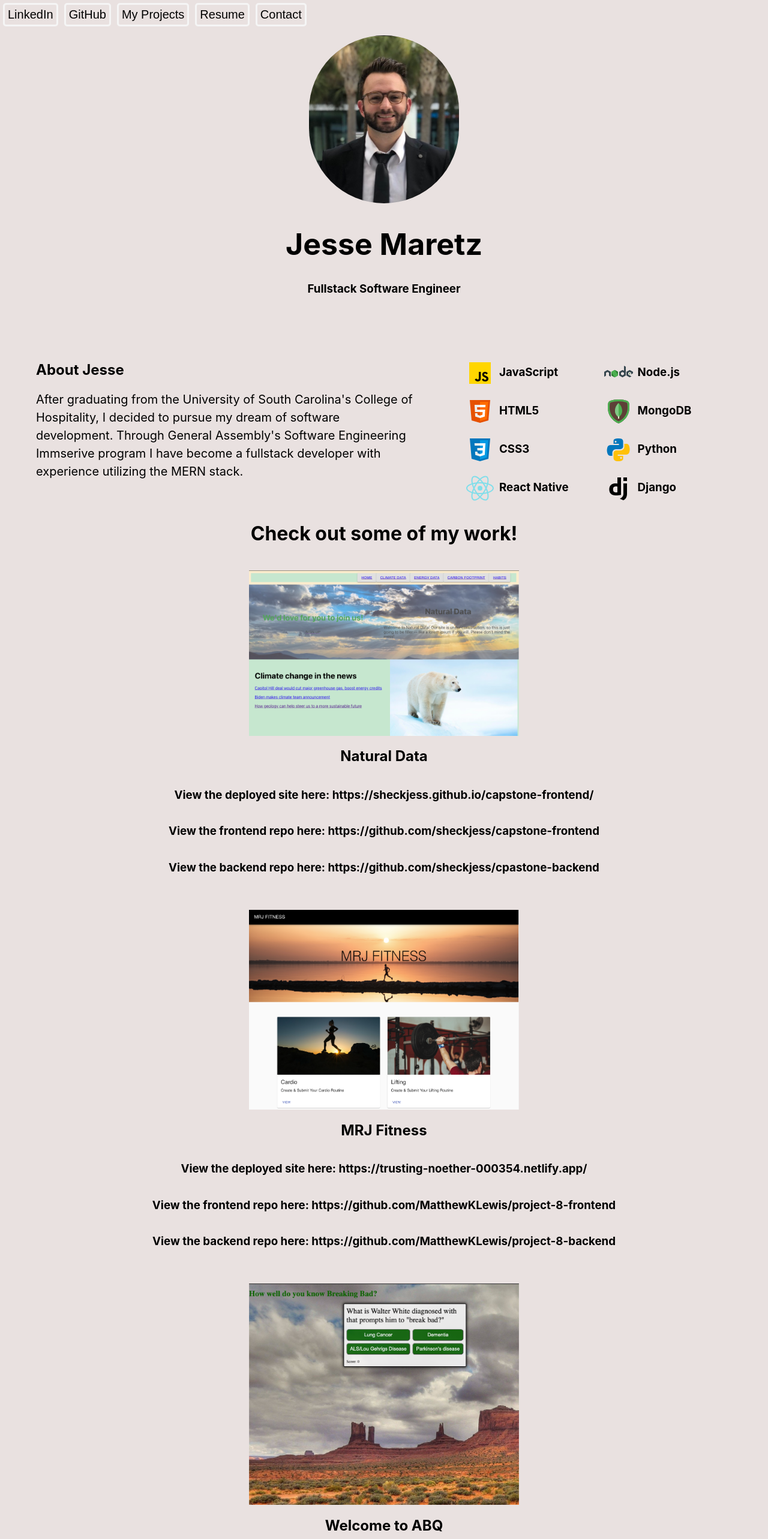
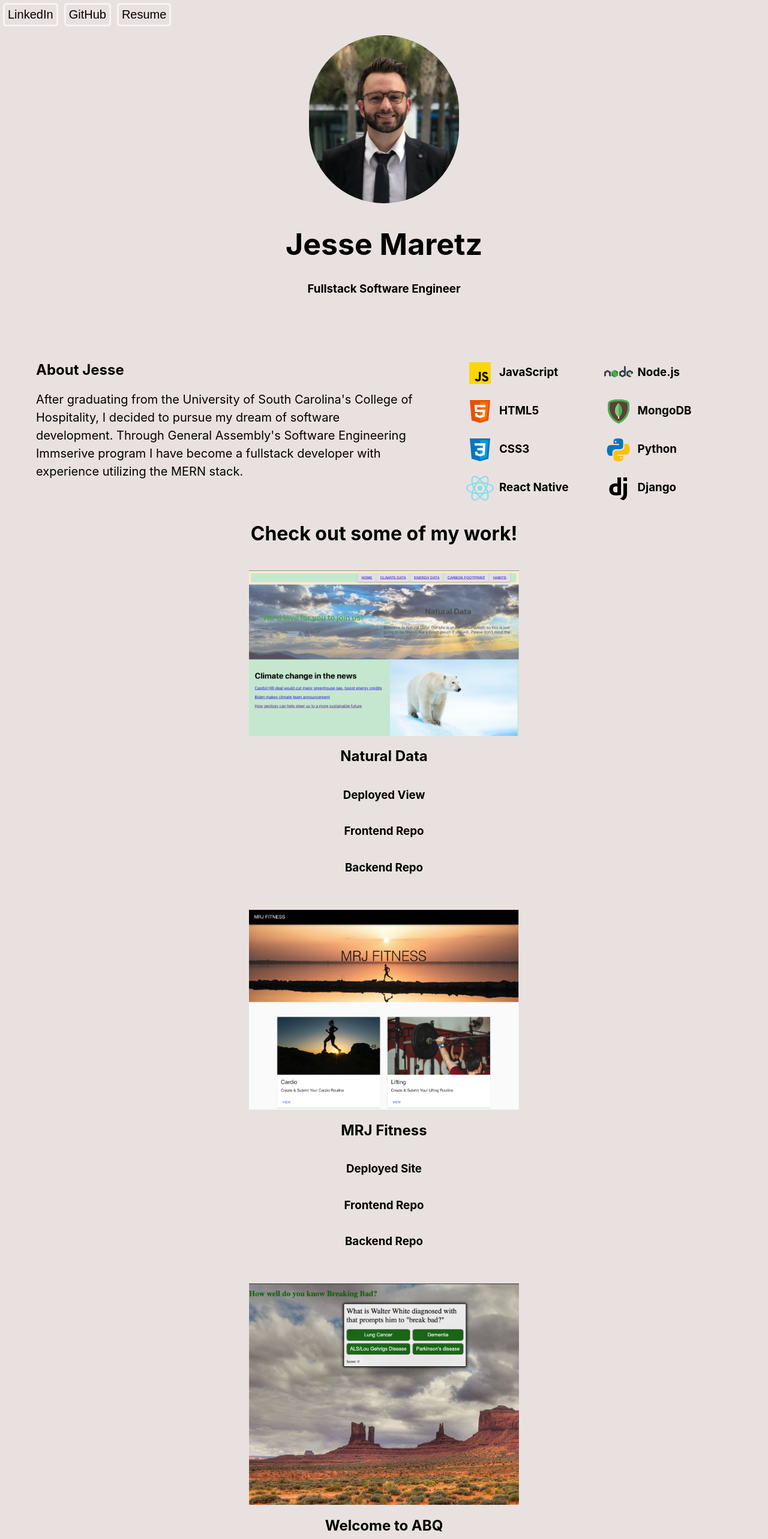
Before and after one commit to sheckjess/my-portfolio-site, a React (Create React App) app: page / in a window 1280 px wide. Shown: the top 2566 px of the page at 60% size. Built offline with nearby package versions, Linux system fonts and the light colour scheme.

Commit message:
added clickable links

```diff
--- a/src/App.js
+++ b/src/App.js
@@ -15,15 +15,32 @@ class App extends Component {
 
 
 
-  handleNaturalData = () => {
+  handleNattyDep = () => {
     window.location = "https://github.com/sheckjess/capstone-frontend"
   }
-  handleMRJ = () => {
+  handleNattyFront = () => {
+    window.location = "https://github.com/sheckjess/capstone-frontend"
+  }
+  handleNattyBack = () => {
+    window.location = "https://github.com/sheckjess/cpastone-backend"
+  }
+  handleMRJDep = () => {
     window.location = "https://trusting-noether-000354.netlify.app/"
   }
-  handleABQ = () => {
+  handleMRJFront = () => {
+    window.location = "https://github.com/MatthewKLewis/project-8-frontend"
+  }
+  handleMRJBack = () => {
+    window.location = "https://github.com/MatthewKLewis/project-8-backend"
+  }
+  handleABQDep = () => {
+    window.location = "https://elastic-knuth-dbb421.netlify.app"
+  }
+  handleABQRepo = () => {
     window.location = "https://github.com/sheckjess/ABQ-Trivia"
   }
+
+
 
 
 render() {
@@ -91,24 +108,24 @@ render() {
         <img src={naturaldata}
         onClick={this.handleNaturalData}/>
         <h2>Natural Data</h2>
-        <h3>View the deployed site here: https://sheckjess.github.io/capstone-frontend/</h3>
-        <h3>View the frontend repo here: https://github.com/sheckjess/capstone-frontend</h3>
-        <h3>View the backend repo here: https://github.com/sheckjess/cpastone-backend</h3>
+        <h3 onClick={this.handleNattyDep}>Deployed View</h3>
+        <h3 onClick={this.handleNattyFront}>Frontend Repo</h3>
+        <h3 onClick={this.handleNattyBack}>Backend Repo</h3>
         <br/>
         <br/>
         <img src={mrj}
         onClick={this.handleMRJ} />
         <h2>MRJ Fitness</h2>
-        <h3>View the deployed site here: https://trusting-noether-000354.netlify.app/</h3>
-        <h3>View the frontend repo here: https://github.com/MatthewKLewis/project-8-frontend</h3>
-        <h3>View the backend repo here: https://github.com/MatthewKLewis/project-8-backend</h3>
+        <h3 onClick={this.handleMRJDep}>Deployed Site</h3>
+        <h3 onClick={this.handleMRJFront}>Frontend Repo</h3>
+        <h3 onClick={this.handleMRJBack}>Backend Repo</h3>
         <br/>
         <br/>
         <img src={abq}
         onClick={this.handleABQ} />
         <h2>Welcome to ABQ</h2>
-        <h3>View the deployed site here: https://elastic-knuth-dbb421.netlify.app</h3>
-        <h3>View the repo here: https://github.com/sheckjess/ABQ-Trivia</h3>
+        <h3 onClick={this.handleABQDep}>Deployed Site</h3>
+        <h3 onClick={this.handleABQRepo}>View the repo</h3>
       </div>
 
       <div className="connect">
--- a/src/components/Navbar.js
+++ b/src/components/Navbar.js
@@ -15,15 +15,11 @@ class Navbar extends Component {
     handleGithub = () => {
         window.open("http://www.github.com/sheckjess")
     }
-    handleProjects = () => {
-        console.log('hello')
-    }
+
     handleResume = () => {
         window.open("https://drive.google.com/file/d/1RJSNlAqLiX0vkOnsKz5URLLsh4kF5cqT/view?usp=sharing")
     }
-    handleContact = () => {
 
-    }
 
 
 
@@ -42,24 +38,14 @@ class Navbar extends Component {
                     onClick={this.handleGithub}>
                     GitHub
                 </button>
-                <button
-                    variant="contained"
-                    color="primary"
-                    onClick={this.handleProjects}>
-                    My Projects
-                </button>
+
                 <button
                     variant="contained"
                     color="primary"
                     onClick={this.handleResume}>
                     Resume
                 </button>
-                <button
-                    variant="contained"
-                    color="primary"
-                    onClick={this.handleContact}>
-                    Contact
-                </button>
+
             </div>
         )
     }
```
Also changed, not shown: 1 other file (tests, documents, lock files or other folders).
